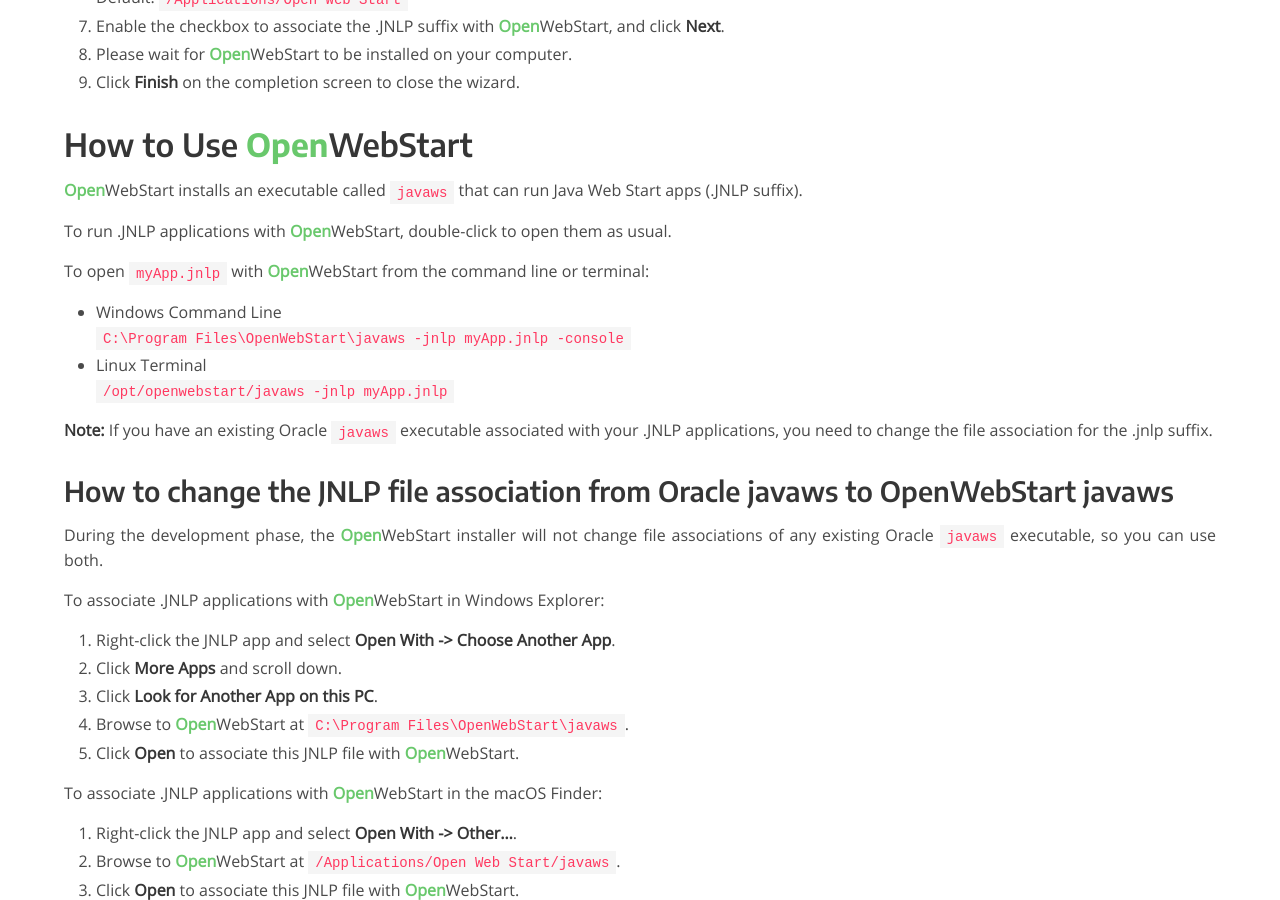
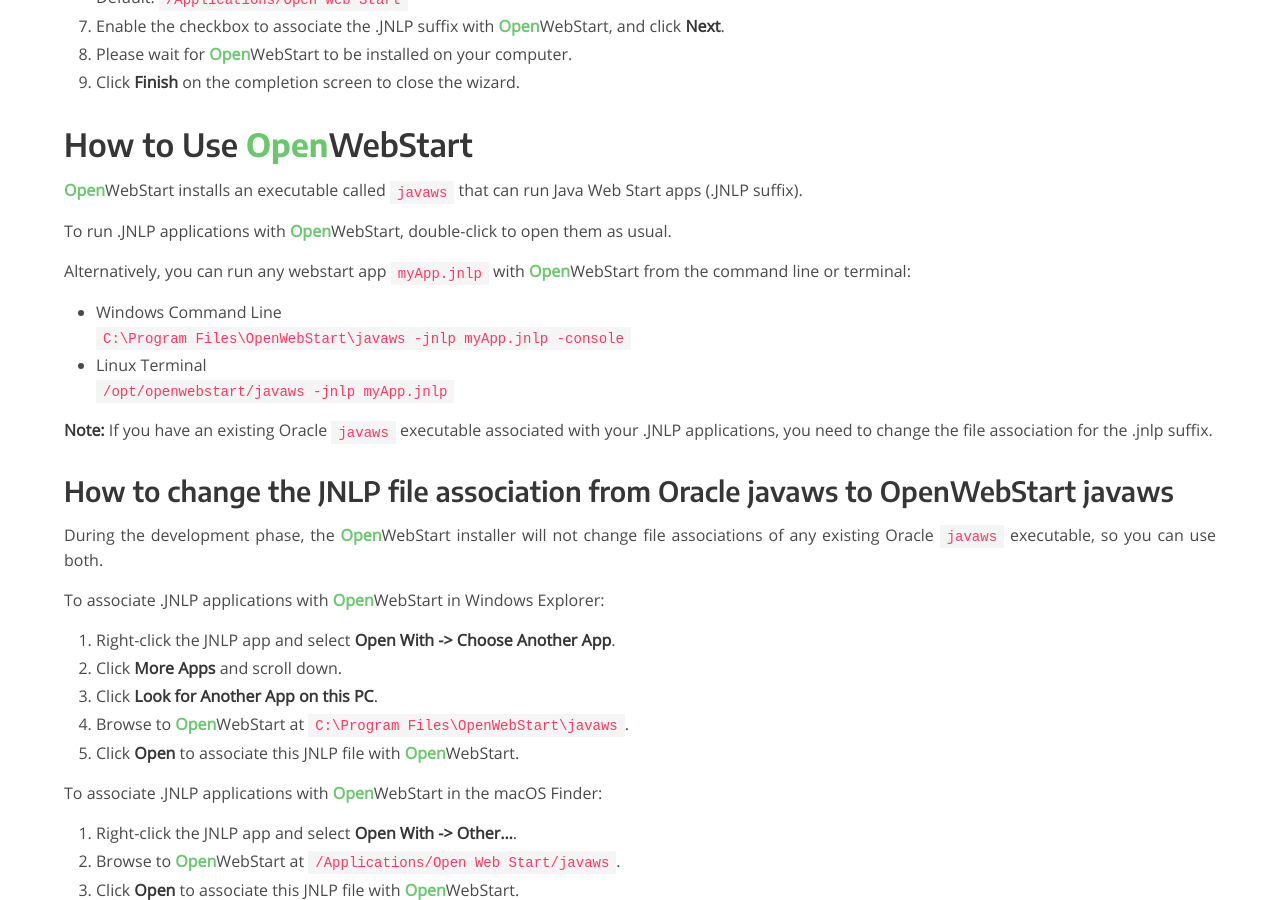
Before and after one commit to karakun/openwebstart-page, a Jekyll site: the page built from installation.md, in a window 1280 px wide and 900 px high, scrolled down 1698 px. Built offline with Jekyll 4.4.1, drawn with Linux system fonts in a browser that asks for light colours; comment, search, counter and statistics services are not loaded.

Commit message:
Update installation.md

```diff
--- a/installation.md
+++ b/installation.md
@@ -62,7 +62,7 @@
 
 To run .JNLP applications with <span class="my-karakun">Open</span>WebStart, double-click to open them as usual.
 
-To open `myApp.jnlp` with <span class="my-karakun">Open</span>WebStart from the command line or terminal:
+Alternatively, you can run any webstart app `myApp.jnlp` with <span class="my-karakun">Open</span>WebStart from the command line or terminal:
 
   * Windows Command Line
   <br />`C:\Program Files\OpenWebStart\javaws -jnlp myApp.jnlp -console`
```
